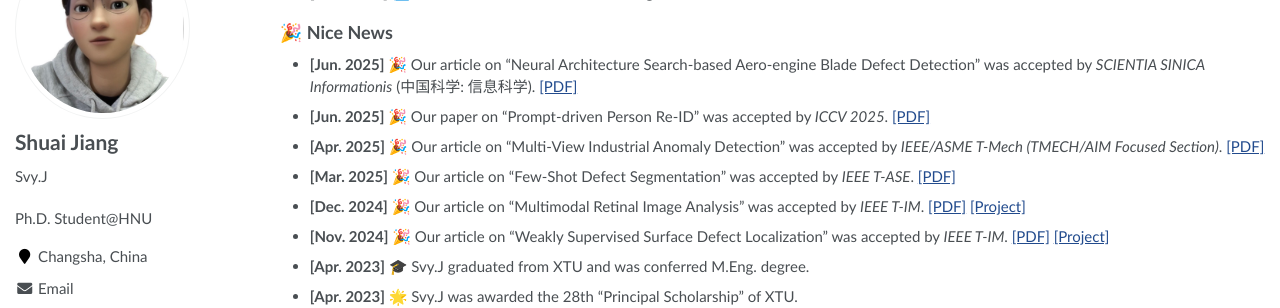
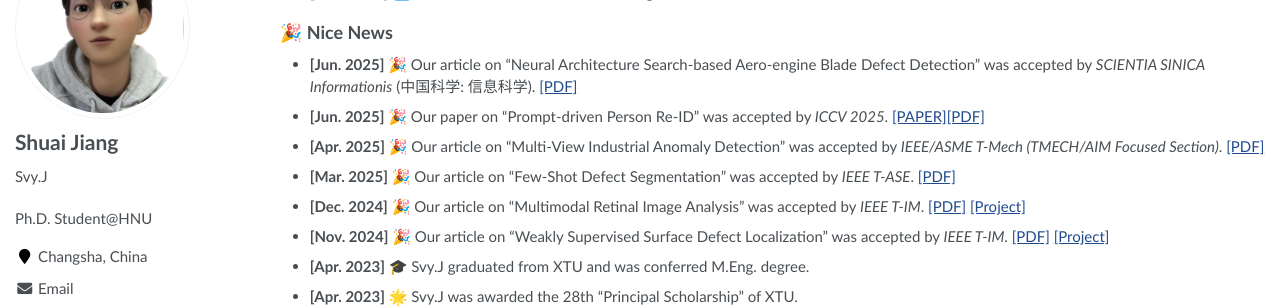
Before and after one commit to SvyJ/svyj.github.io, a Jekyll site: the page built from _pages/index.md, in a window 1280 px wide and 900 px high, scrolled down 581 px. Shown: the part 153-461 px from the top of the window. Built offline with Jekyll 4.4.1, drawn with Linux system fonts in a browser that asks for light colours.

Commit message:
Update index.md

```diff
--- a/_pages/index.md
+++ b/_pages/index.md
@@ -49,7 +49,7 @@
 
 - **[Jun. 2025]** 🎉 Our article on "Neural Architecture Search-based Aero-engine Blade Defect Detection" was accepted by _SCIENTIA SINICA Informationis_ (中国科学: 信息科学). [[PDF]](https://www.sciengine.com/SSI/doi/10.1360/SSI-2025-0145)
 
-- **[Jun. 2025]** 🎉 Our paper on "Prompt-driven Person Re-ID" was accepted by _ICCV 2025_. [[PDF]](https://arxiv.org/pdf/2502.19697)
+- **[Jun. 2025]** 🎉 Our paper on "Prompt-driven Person Re-ID" was accepted by _ICCV 2025_. [[PAPER]](https://iccv.thecvf.com/virtual/2025/poster/348)[[PDF]](https://arxiv.org/pdf/2502.19697)
 
 - **[Apr. 2025]** 🎉 Our article on "Multi-View Industrial Anomaly Detection" was accepted by _IEEE/ASME T-Mech (TMECH/AIM Focused Section)_. [[PDF]](https://ieeexplore.ieee.org/document/11010089)
 
@@ -140,7 +140,7 @@
 [Prompt-driven Transferable Adversarial Attack on Person Re-Identification with Attribute-aware Textual Inversion](https://arxiv.org/abs/2502.19697)<br>
 Yuan Bian, Min Liu* (Supervisor), Yunqi Yi, Xueping Wang, **Shuai Jiang**, Yaonan Wang<br>
 _IEEE/CVF International Conference on Computer Vision (ICCV)_, 2025<br>
-[PDF](https://arxiv.org/pdf/2502.19697)
+[PDF](https://arxiv.org/pdf/2502.19697) [[PAPER]](https://iccv.thecvf.com/virtual/2025/poster/348)
 </div>
 </div>
 
```
